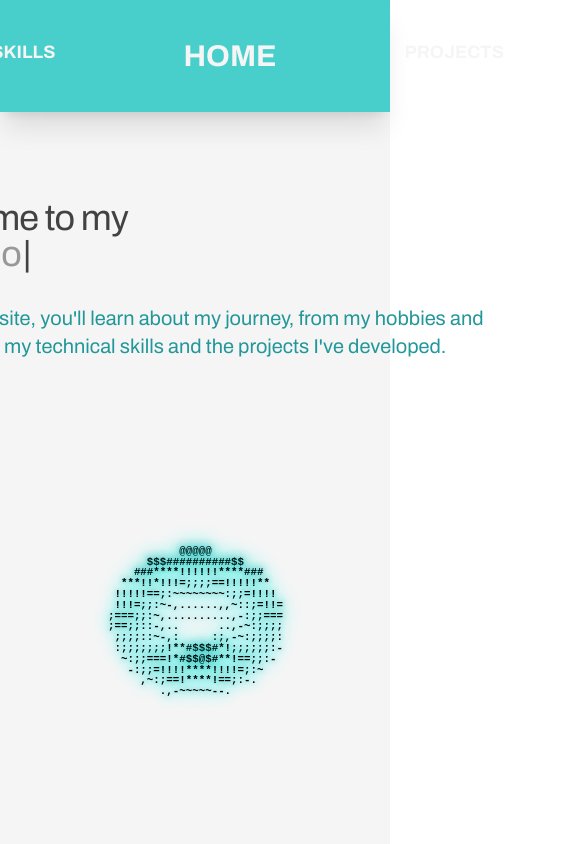
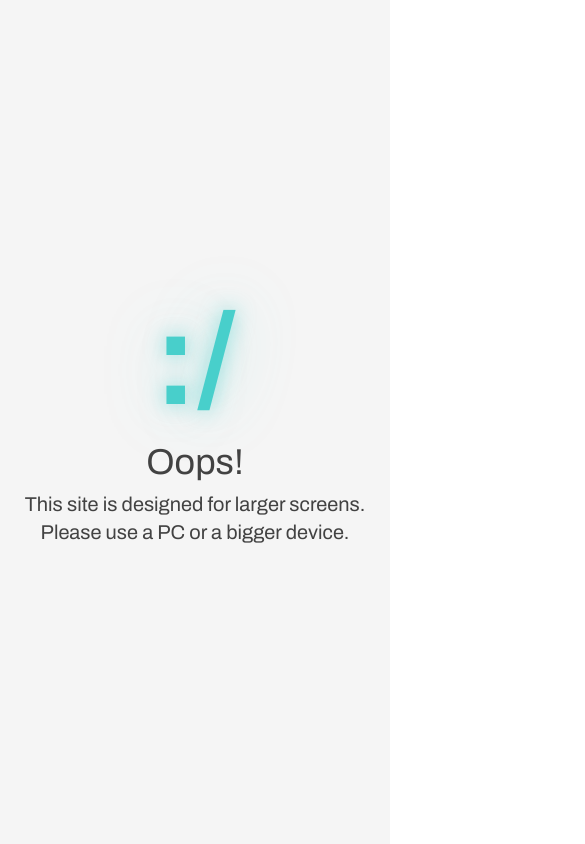
Before and after one commit to tomasx420/portfolio, a SvelteKit app: page / in a window 390 px wide. Shown: the top 844 px of the page, 585 px wide, since content can reach past the window. Built offline with nearby package versions, Linux system fonts and the light colour scheme.

Commit message:
added mobile device alert

```diff
--- a/src/routes/+layout.svelte
+++ b/src/routes/+layout.svelte
@@ -11,8 +11,48 @@
 	import Swot from "../components/Swot.svelte";
 	import Projects from "../components/Projects.svelte";
 	import Contact from "../components/Contact.svelte";
+	import { onMount } from "svelte";
+
+	let isMobile = false;
+
+	onMount(() => {
+		checkScreenSize();
+		window.addEventListener("resize", checkScreenSize);
+
+		return () => {
+			window.removeEventListener("resize", checkScreenSize);
+		};
+	});
+
+	function checkScreenSize() {
+		if (window.innerWidth < 1024) {
+			isMobile = true;
+		} else {
+			isMobile = false;
+		}
+	}
 </script>
 
+{#if isMobile}
+	<div
+		class="flex flex-col justify-center items-center h-screen bg-background text-text"
+	>
+		<div
+			class="text-9xl font-bold text-primary"
+			style="animation: pulse 2s infinite;
+		 transform-origin: center;
+		 text-shadow: 0 0 20px rgba(72, 207, 203, 0.6),
+					  0 0 65px rgba(72, 207, 203, 0.4);"
+		>
+			:/
+		</div>
+		<h1 class="text-4xl mt-4">Oops!</h1>
+		<p class="text-xl mt-2 text-center">
+			This site is designed for larger screens. <br />
+			Please use a PC or a bigger device.
+		</p>
+	</div>
+{:else}
 	<main class="bg-background">
 		<Header />
 		<slot />
@@ -91,3 +131,16 @@
 		</section>
 		<div class="content flex bg-primary w-full h-40 relative bg-primary"></div>
 	</main>
+{/if}
+
+<style>
+	@keyframes pulse {
+		0%,
+		100% {
+			transform: scale(1);
+		}
+		50% {
+			transform: scale(1.05);
+		}
+	}
+</style>
```
Lines whose indentation alone changed are shown as unchanged.
